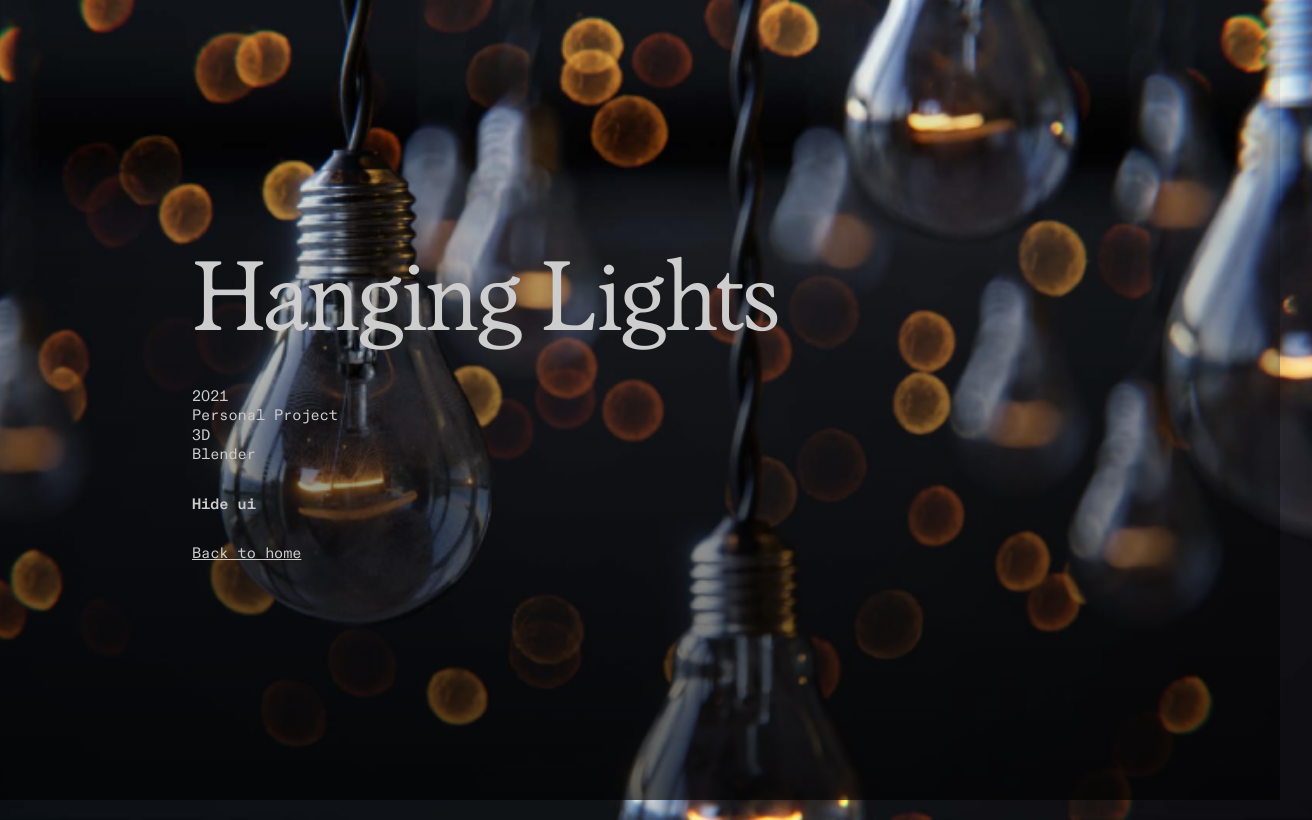
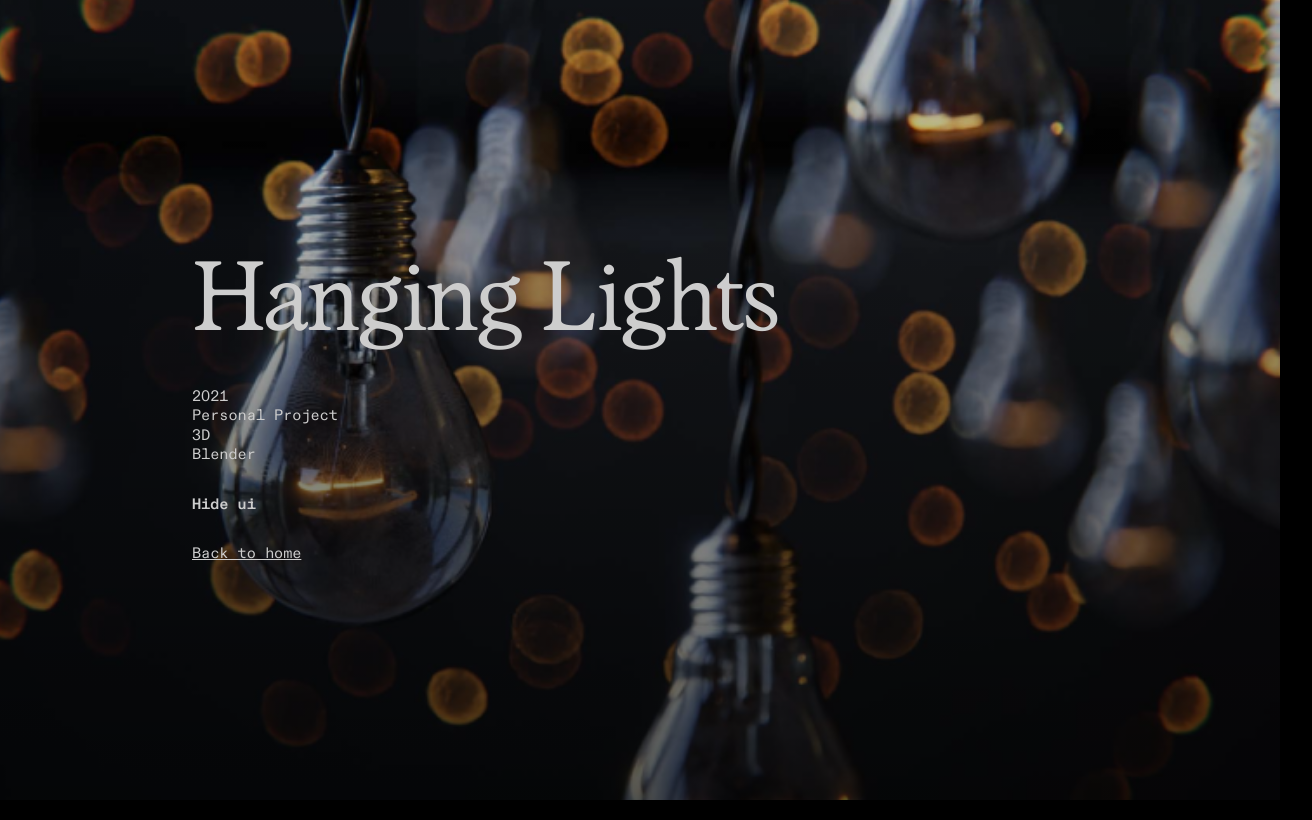
Before and after one commit to MerlinConnected/folio-wip, a Next.js app: page /hanging-lights in a window 1280 px wide. Shown: the whole page, 1312 px wide, since content can reach past the window. Built offline with nearby package versions, Linux system fonts and the light colour scheme.

Commit message:
fix(Hanging Lights): updated html structure of image and overlay

```diff
--- a/pages/hanging-lights/index.js
+++ b/pages/hanging-lights/index.js
@@ -125,13 +125,14 @@ export default function Subway() {
 	}
 	return (
 		<section className='project-details'>
-			<img
-				ref={imgRef}
-				src='/images/hanging-lights.png'
-				alt='Light bulbs handing by their wires from the ceiling'
-				className='project-image'
-			/>
-			<div ref={overlayRef} className='gradient-overlay'></div>
+			<div className='image-container'>
+				<img
+					ref={imgRef}
+					src='/images/hanging-lights.png'
+					alt='Light bulbs handing by their wires from the ceiling'
+				/>
+				<div ref={overlayRef}></div>
+			</div>
 			<div className='title-container'>
 				<div className='content'>
 					<h1 ref={titleRef}>Hanging Lights</h1>
--- a/styles/components/project-details.scss
+++ b/styles/components/project-details.scss
@@ -5,23 +5,31 @@ section.project-details {
 	flex-direction: column;
 
 	position: relative;
-	.project-image {
+	.image-container {
 		position: absolute;
-		z-index: -2;
+
+		top: 0;
+		left: 0;
+
 		width: 100vw;
 		height: 100vh;
-		object-fit: cover;
-		top: 0;
-		left: 0;
-	}
-	.gradient-overlay {
-		position: absolute;
-		z-index: -1;
-		width: 100vw;
-		height: 100vh;
-		background: linear-gradient(rgba(0, 0, 0, 0), rgba(0, 0, 0, 0.65));
-		top: 0;
-		left: 0;
+
+		overflow: hidden;
+
+		z-index: -2;
+		img {
+			width: 100%;
+			height: 100%;
+			object-fit: cover;
+		}
+		div {
+			position: absolute;
+			width: 100vw;
+			height: 100vh;
+			background: linear-gradient(rgba(0, 0, 0, 0.2), rgba(0, 0, 0, 0.65));
+			top: 0;
+			left: 0;
+		}
 	}
 	.title-container {
 		flex: 1;
```
